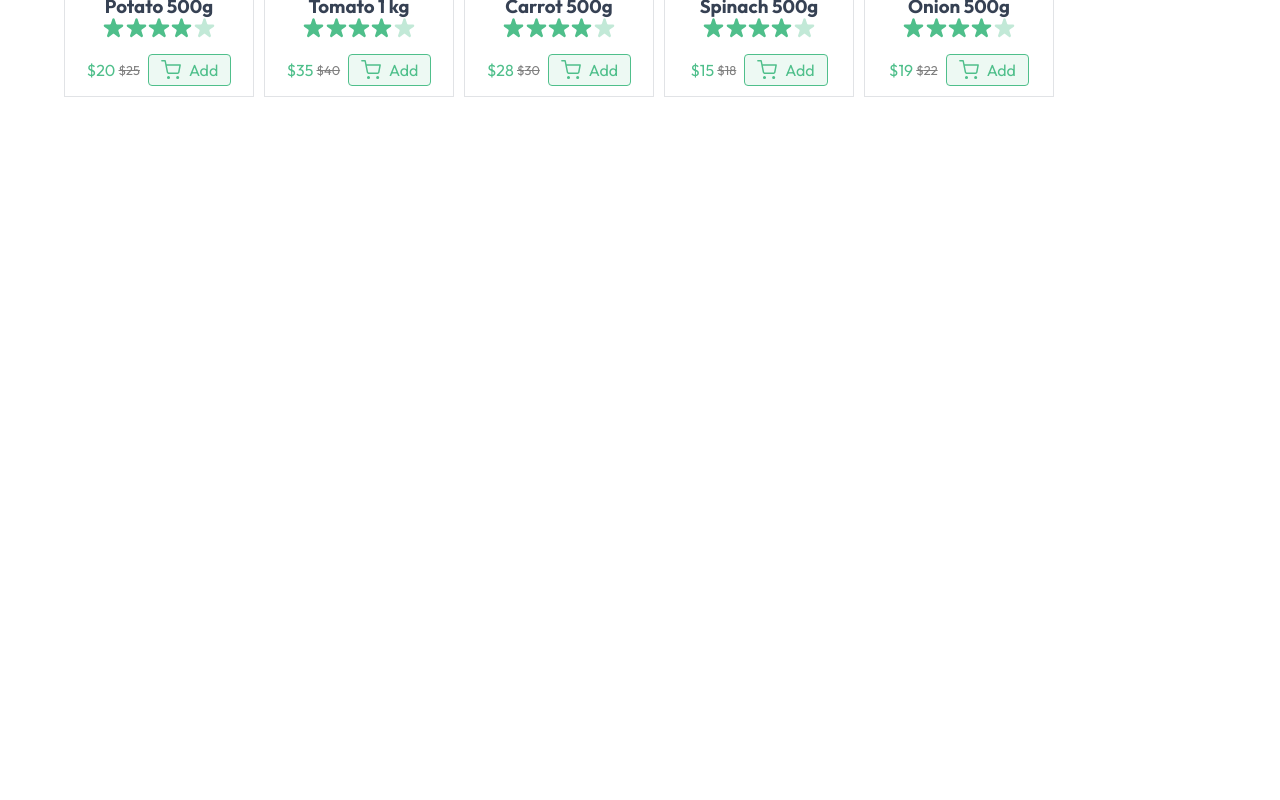
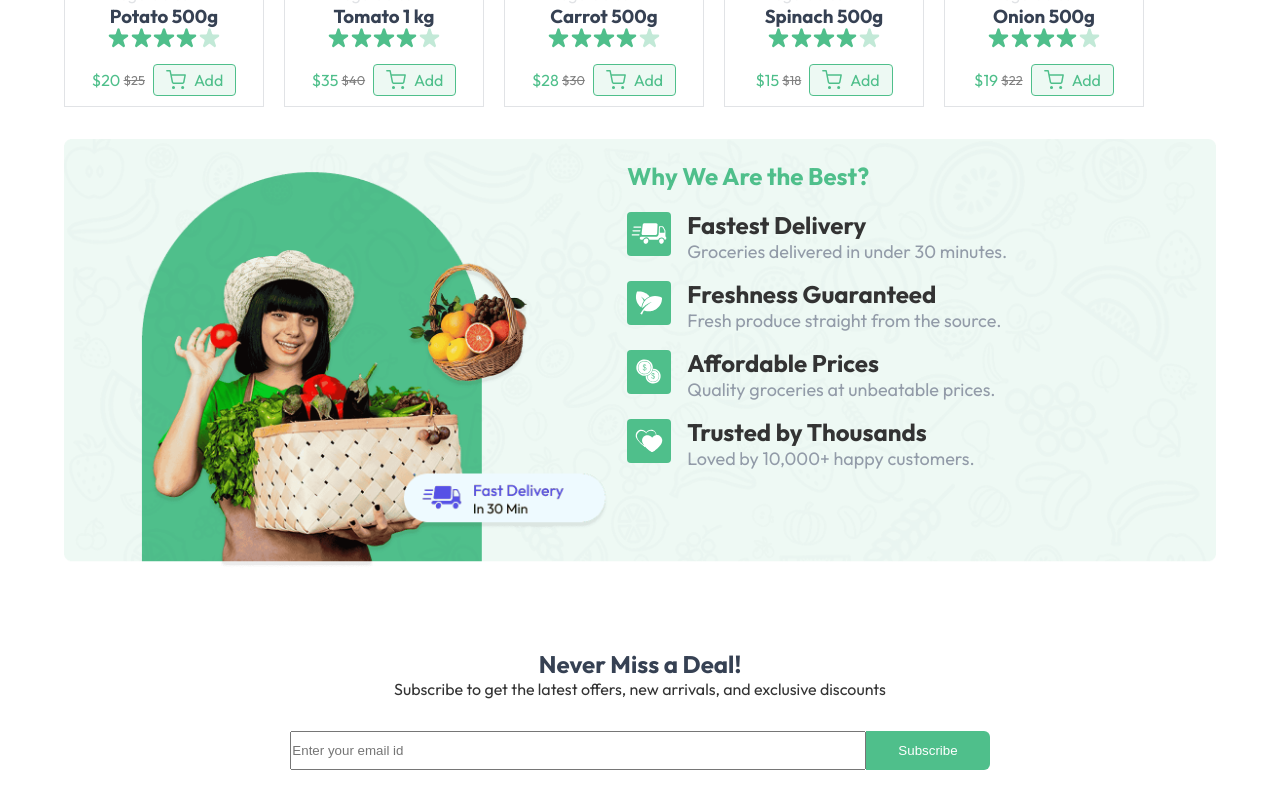
Before and after one commit to ozi-sadiq-kasai/greencart, a React (Vite) app in the folder frontend/: page / in a window 1280 px wide. Shown: the part 1852-2652 px from the top of the page. Before the commit the page ends 1979 px from the top, so only its background shows below. Built offline with nearby package versions, Linux system fonts and the light colour scheme.

Commit message:
deal done

```diff
--- /dev/null
+++ b/frontend/src/components/advantage/Advantage.css
@@ -0,0 +1,79 @@
+.advantage {
+  margin-top: 2rem;
+}
+.advantage-banner {
+  position: relative;
+}
+.advantage-list {
+  position: absolute;
+  top: 50px;
+  left: 0;
+  right: 0;
+  margin: 0 auto;
+  width: 100%;
+  padding: 0 1rem;
+}
+.advantage-list li {
+  list-style-type: none;
+  display: flex;
+  gap: 1rem;
+}
+.advantage-list li img {
+  margin-bottom: 0.3rem;
+  /* cursor: pointer; */
+}
+.advantage-list li img:hover{
+    transform: scale(1.1);
+    transition: all 0.3s ease-in-out;
+}
+.advantage-list h2 {
+  color: #4fbf8b;
+  margin-bottom: 1.2rem;
+}
+.advantage-list-item h3 {
+  font-size: 18px;
+}
+.advantage-list-item p {
+  font-size: 12px;
+  color: #929ba8;
+}
+.bg-big {
+  display: none;
+}
+.bg-sm {
+  width: 100%;
+}
+
+@media (min-width: 768px) {
+  .bg-sm {
+    display: none;
+  }
+  .bg-big {
+    display: block;
+    width: 100%;
+  }
+  .advantage-list {
+    display: flex;
+    flex-direction: column;
+    width: 50%;
+    top: 1%;
+    left: 50%;
+  }
+}
+
+@media (min-width: 1024px) {
+  .advantage-list {
+    width: 50%;
+    top: 5%;
+    left: 45%;
+  }
+  .advantage-list-item h3 {
+    font-size: 24px;
+  }
+  .advantage-list-item p {
+    font-size: 18px;
+  }
+  .advantage-list li {
+    margin-bottom: 1rem;
+  }
+}
--- /dev/null
+++ b/frontend/src/components/advantage/Advantage.jsx
@@ -0,0 +1,51 @@
+import './Advantage.css'
+import { assets } from '../../assets/images/assets';
+
+const Advantage = () => {
+    return (
+        <div className='advantage'>
+            <div className='advantage-banner'>
+
+                <img src={assets.bottom_banner_image_sm} alt="" className='bg-sm' />
+                <img src={assets.bottom_banner_image} alt="" className='bg-big' />
+
+                <div className='advantage-list'>
+                    <h2>Why We Are the Best?</h2>
+                    <ul>
+                        <li>
+                            <img src={assets.delivery_truck_icon} alt="" />
+                            <div className='advantage-list-item'>
+                                <h3>Fastest Delivery</h3>
+                                <p>Groceries delivered in under 30 minutes.</p>
+                            </div>
+                        </li>
+                        <li>
+                            <img src={assets.leaf_icon} alt="" />
+                            <div className='advantage-list-item'>
+                                <h3>Freshness Guaranteed</h3>
+                                <p>Fresh produce straight from the source.</p>
+                            </div>
+                        </li>
+                        <li>
+                            <img src={assets.coin_icon} alt="" />
+                            <div className='advantage-list-item'>
+                                <h3>Affordable Prices</h3>
+                                <p>Quality groceries at unbeatable prices.</p>
+                            </div>
+                        </li>
+                        <li>
+                            <img src={assets.trust_icon} alt="" />
+                            <div className='advantage-list-item'>
+                                <h3>Trusted by Thousands</h3>
+                                <p>Loved by 10,000+ happy customers.</p>
+                            </div>
+                        </li>
+                    </ul>
+
+                </div>
+            </div>
+        </div>
+    );
+};
+
+export default Advantage;
--- a/frontend/src/components/bestseller/BestSeller.css
+++ b/frontend/src/components/bestseller/BestSeller.css
@@ -87,7 +87,7 @@
   .best-list {
     display: flex;
     flex-wrap: wrap;
-    justify-content:left;
+    justify-content: left;
     align-items: center;
     gap: 10px;
   }
@@ -96,15 +96,13 @@
   }
 }
 
-@media (min-width:1440px){
+@media (min-width: 1024px) {
   .best-list {
     display: flex;
-    flex-wrap: wrap;
-    justify-content:center;
-    align-items: center;
-    gap: 10px;
+    justify-content: start;
+    gap: 20px;
   }
   .best-list li {
-    width: 250px;
+    width: 200px;
   }
 }
--- /dev/null
+++ b/frontend/src/components/deal/Deal.css
@@ -0,0 +1,40 @@
+.deal{
+    margin-top: 5rem;
+    display: flex;
+    flex-direction: column;
+    align-items: center;
+    gap: 2rem;
+}
+.deal-header{
+    width: 50%;
+    margin: 0 auto;
+    text-align: center;
+}
+.deal-header h2{
+    color: #364153;
+}
+
+.deal-form{
+    width: 100%;
+    display: flex;
+    justify-content: center;
+    align-items: center;
+}
+.deal-form input{
+    padding: 10px 0;
+    width: 50%;
+    outline: none;
+}
+.deal-form button{
+    padding: 12px 32px;
+    border-radius:0 6px 6px 0 ;
+    border: none;
+    background-color: #4fbf8b;
+    color: white;
+}
+
+@media (max-width:425px){
+.deal-header{
+    width: 100%;
+}
+}
--- /dev/null
+++ b/frontend/src/components/deal/Deal.jsx
@@ -0,0 +1,18 @@
+import './Deal.css';
+
+const Deal = () => {
+    return (
+        <div className='deal'>
+            <div className="deal-header">
+                <h2>Never Miss a Deal!</h2>
+                <p>Subscribe to get the latest offers, new arrivals, and exclusive discounts</p>
+            </div>
+            <div className="deal-form">
+                <input type="email" placeholder="Enter your email id" />
+                <button>Subscribe</button>
+            </div>
+        </div>
+    );
+};
+
+export default Deal;
--- a/frontend/src/pages/home/Home.jsx
+++ b/frontend/src/pages/home/Home.jsx
@@ -3,6 +3,8 @@ import Hero from "../../components/hero/Hero";
 import "./Home.css";
 import Categories from "../../components/categories/Categories";
 import BestSeller from "../../components/bestseller/BestSeller";
+import Advantage from "../../components/advantage/Advantage";
+import Deal from "../../components/deal/Deal";
 
 const Home = () => {
   return (
@@ -12,6 +14,8 @@ const Home = () => {
         <Hero />
         <Categories />
         <BestSeller/>
+        <Advantage />
+        <Deal />
       </div>
     </>
   );
```
